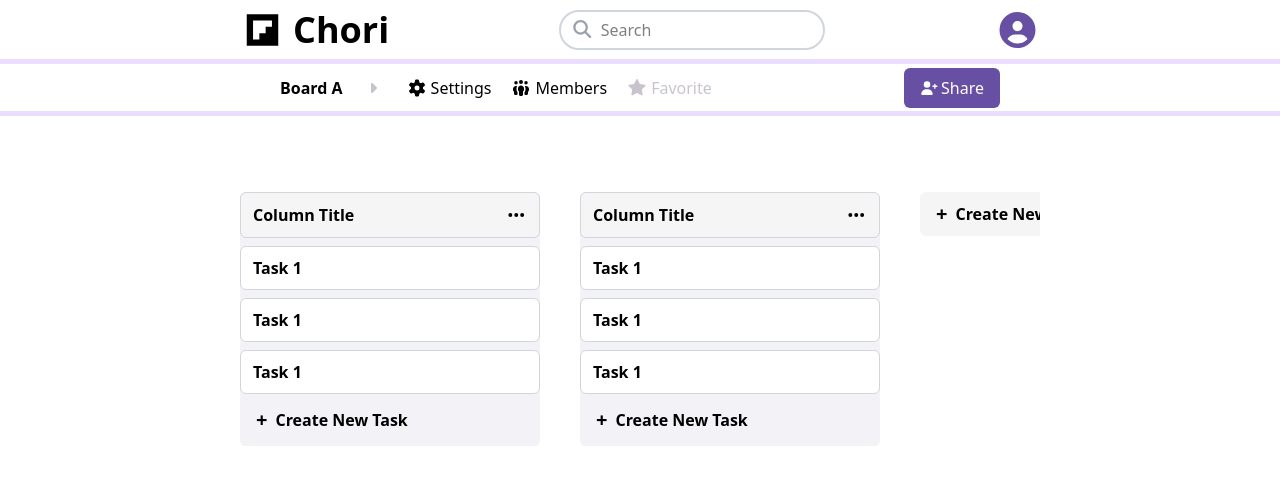
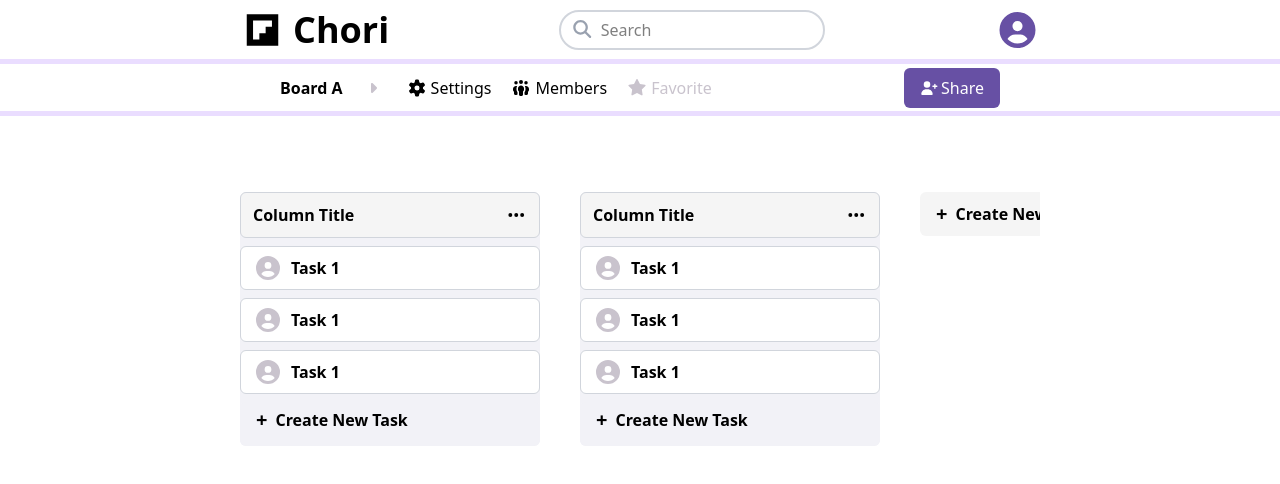
Before and after one commit to garrettjbond/chori, a React (Vite) app: page /board/1 in a window 1280 px wide. Shown: the top 484 px of the page. Built offline with nearby package versions, Linux system fonts and the light colour scheme.

Commit message:
Added small user faIcon to Tasks component

```diff
--- a/src/components/Task.tsx
+++ b/src/components/Task.tsx
@@ -1,4 +1,4 @@
-import { faPenToSquare } from "@fortawesome/free-solid-svg-icons";
+import { faCircleUser, faPenToSquare } from "@fortawesome/free-solid-svg-icons";
 import { FontAwesomeIcon } from "@fortawesome/react-fontawesome";
 
 type TaskProps = {
@@ -9,7 +9,10 @@ type TaskProps = {
 function Task({ children, className }: TaskProps) {
     return (
         <div className={`task group flex cursor-pointer hover:text-nurple duration-300 justify-between bg-white border border-gray-300 px-3 rounded-md h-11 flex items-center ${className || ''}`}>
-            {children || <p>Task 1</p>}
+            <div className="flex items-center">
+                <FontAwesomeIcon className='text-2xl text-darkAsh pr-2' icon={faCircleUser} />
+                {children || <p>Task 1</p>}
+            </div>
             <FontAwesomeIcon icon={faPenToSquare} className="opacity-0 group-hover:opacity-100 hover:animate-pulse text-lg transition-opacity duration-200" />
         </div>
     );
```
Also changed, not shown: src/global/store.ts (added).
